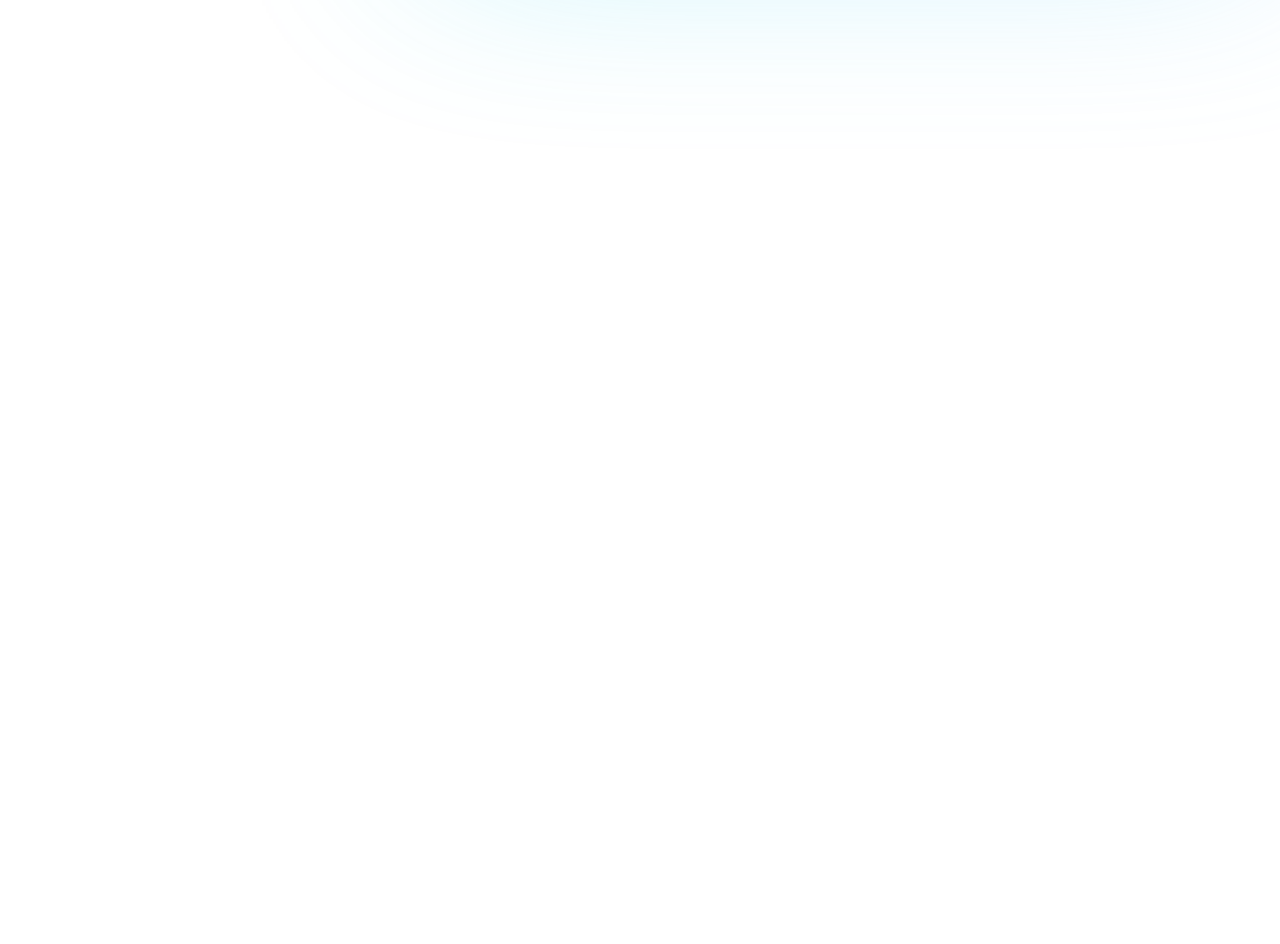
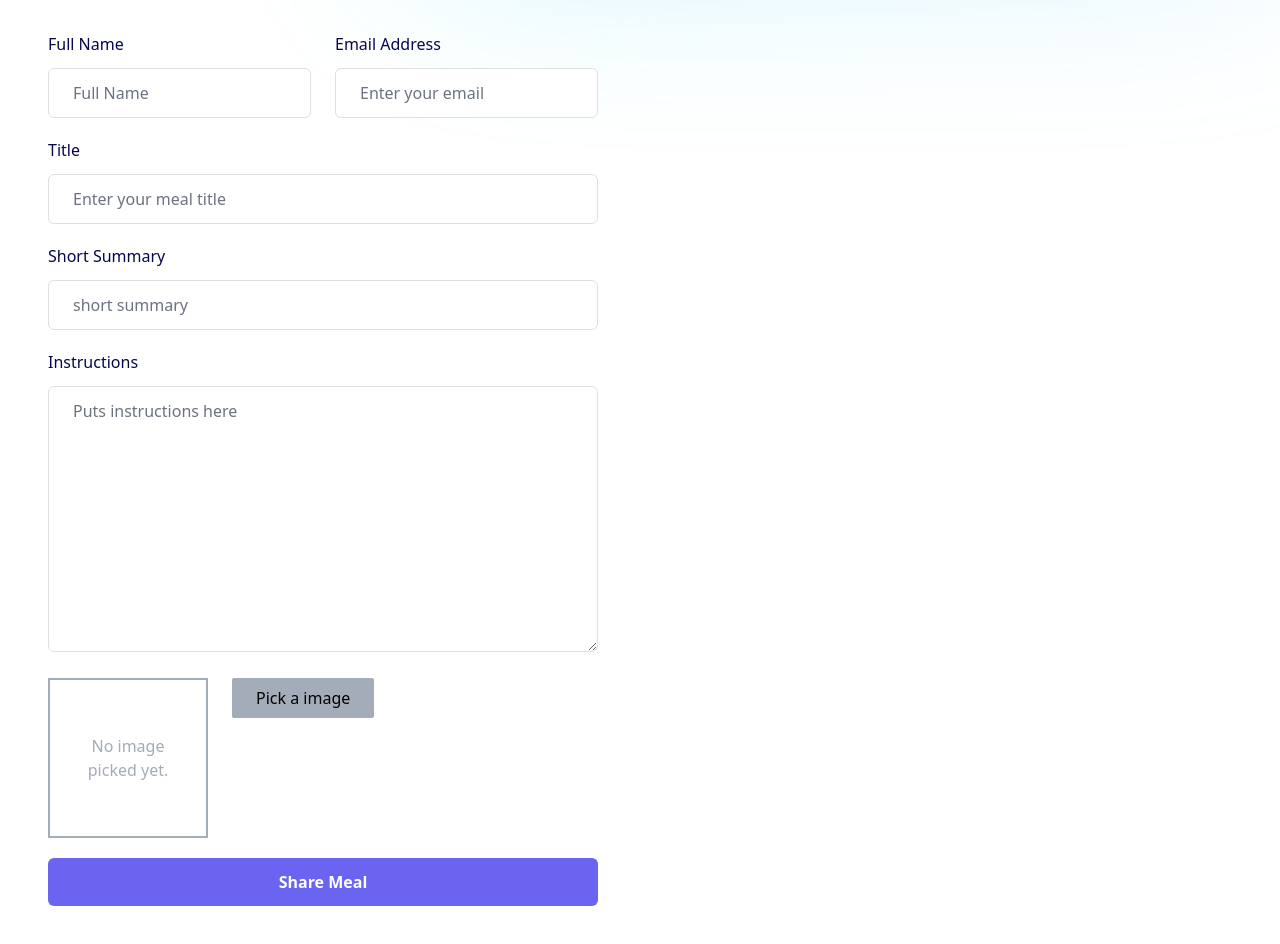
Before and after one commit to hendragunz/next-meals, a Next.js app: page /meals/share in a window 1280 px wide. Shown: the part 200-1144 px from the top of the page. Before the commit the page ends 800 px from the top, so only its background shows below. Built offline with nearby package versions, Linux system fonts and the light colour scheme.

Commit message:
add image picker to the form

```diff
--- a/src/app/meals/page.tsx
+++ b/src/app/meals/page.tsx
@@ -1,7 +1,7 @@
 import Link from "next/link"
 import { Suspense } from "react"
 import Container from "@/components/container"
-import MealsGrid from "@/components/meals-grid"
+import MealsGrid from "@/components/meals/meals-grid"
 import { getMeals } from "@/lib/meals"
 
 async function Meals() {
@@ -29,10 +29,12 @@ export default function MealsPage() {
 
             <div className="mt-5 sm:flex md:mt-8">
               <div className="rounded-md shadow">
-                <a href=""
-                  className="flex items-center justify-center w-full px-6 py-2 text-base font-medium leading-6 text-white transition duration-150 ease-in-out bg-blue-500 border border-transparent rounded-md hover:bg-blue-600 focus:outline-none focus:shadow-outline-blue md:py-2 md:text-lg md:px-8">
+                <Link
+                  href="/meals/share"
+                  className="flex items-center justify-center w-full px-6 py-2 text-base font-medium leading-6 text-white transition duration-150 ease-in-out bg-blue-500 border border-transparent rounded-md hover:bg-blue-600 focus:outline-none focus:shadow-outline-blue md:py-2 md:text-lg md:px-8"
+                >
                   Share your favorite recipe
-                </a>
+                </Link>
               </div>
 
               {/* <div className="mt-3 rounded-md shadow sm:mt-0 sm:ml-3">
--- a/src/app/meals/share/page.tsx
+++ b/src/app/meals/share/page.tsx
@@ -1,7 +1,84 @@
+import Container from "@/components/container"
+import ImagePicker from "@/components/meals/image-picker"
+
 export default function BlogPostPage() {
   return (
-    <main>
-      <h1>This is detail meal share</h1>
-    </main>
-  );
+    <Container>
+      <div className="relative pt-36">
+        <h1>Share your favorite meal</h1>
+
+        <p>
+          Or any other meal you feel needs sharing!
+        </p>
+
+        <div className="w-full mt-10 max-w-[550px] ">
+          <form>
+            <div className="-mx-3 flex flex-wrap">
+              <div className="w-full px-3 sm:w-1/2">
+                <div className="mb-5">
+                  <label htmlFor="name" className="mb-3 block text-base font-medium text-[#07074D]">
+                    Full Name
+                  </label>
+                  <input type="text" name="name" id="name" placeholder="Full Name"
+                    className="w-full rounded-md border border-[#e0e0e0] bg-white py-3 px-6 text-base font-medium text-[#6B7280] outline-none focus:border-[#6A64F1] focus:shadow-md" />
+                </div>
+              </div>
+              <div className="w-full px-3 sm:w-1/2">
+                <div className="mb-5">
+                  <label htmlFor="email" className="mb-3 block text-base font-medium text-[#07074D]">
+                    Email Address
+                  </label>
+                  <input type="email" name="email" id="email" placeholder="Enter your email"
+                    className="w-full rounded-md border border-[#e0e0e0] bg-white py-3 px-6 text-base font-medium text-[#6B7280] outline-none focus:border-[#6A64F1] focus:shadow-md" />
+                </div>
+              </div>
+            </div>
+
+            <div className="mb-5">
+              <label htmlFor="title" className="mb-3 block text-base font-medium text-[#07074D]">
+                Title
+              </label>
+              <input type="text" name="title" id="title" placeholder="Enter your meal title"
+                className="w-full rounded-md border border-[#e0e0e0] bg-white py-3 px-6 text-base font-medium text-[#6B7280] outline-none focus:border-[#6A64F1] focus:shadow-md" />
+            </div>
+
+            <div className="mb-5">
+              <label htmlFor="summary" className="mb-3 block text-base font-medium text-[#07074D]">
+                Short Summary
+              </label>
+              <input type="text" name="summary" id="date"
+                placeholder="short summary"
+                className="w-full rounded-md border border-[#e0e0e0] bg-white py-3 px-6 text-base font-medium text-[#6B7280] outline-none focus:border-[#6A64F1] focus:shadow-md" />
+            </div>
+
+            <div className="mb-5">
+              <label htmlFor="instructions" className="mb-3 block text-base font-medium text-[#07074D]">
+                Instructions
+              </label>
+
+              <textarea
+                name="textarea"
+                id="instructions"
+                cols={30}
+                rows={10}
+                placeholder="Puts instructions here"
+                className="w-full rounded-md border border-[#e0e0e0] bg-white py-3 px-6 text-base font-medium text-[#6B7280] outline-none focus:border-[#6A64F1] focus:shadow-md"
+              />
+            </div>
+
+            <div className="mb-5">
+              <ImagePicker />
+            </div>
+
+            <div>
+              <button
+                className="hover:shadow-form w-full rounded-md bg-[#6A64F1] py-3 px-8 text-center text-base font-semibold text-white outline-none">
+                Share Meal
+              </button>
+            </div>
+          </form>
+        </div>
+      </div>
+    </Container>
+  )
 }
--- /dev/null
+++ b/src/components/meals/image-picker.module.css
@@ -0,0 +1,45 @@
+.controls {
+  display: flex;
+  align-items: flex-start;
+  gap: 1.5rem;
+  margin-bottom: 1rem;
+}
+
+.picker .input {
+  display: none;
+}
+
+.picker .button {
+  border: 0;
+  padding: 0.5rem 1.5rem;
+  background: #a4abb9;
+  border-radius: 2px;
+  cursor: pointer;
+  font: inherit;
+}
+
+.picker .button:hover,
+.picker .button:focus {
+  background: #b3b9c6;
+}
+
+.preview {
+  width: 10rem;
+  height: 10rem;
+  border: 2px solid #a4abb9;
+  display: flex;
+  justify-content: center;
+  align-items: center;
+  text-align: center;
+  color: #a4abb9;
+  position: relative;
+}
+
+.preview p {
+  margin: 0;
+  padding: 1rem;
+}
+
+.preview img {
+  object-fit: cover;
+}
--- /dev/null
+++ b/src/components/meals/image-picker.tsx
@@ -0,0 +1,57 @@
+'use client'
+
+import { useRef, useState } from "react"
+import classes from "./image-picker.module.css"
+import Image from "next/image"
+
+export default function ImagePicker({label, forName}: { label: string, forName: string }) {
+  const [pickedImage, setPickedImage] = useState()
+  const imageInput = useRef()
+
+  function handlePickClick() {
+    imageInput.current.click()
+  }
+
+  function handleImageChange(event: Event) {
+    const file = event.target.files[0]
+
+    if (!file) {
+      setPickedImage(null)
+      return;
+    }
+
+    const fileReader = new FileReader()
+
+    fileReader.onload = () => {
+      setPickedImage(fileReader.result)
+    }
+
+    fileReader.readAsDataURL(file)
+  }
+
+  return(
+    <div className={classes.picker}>
+      <label className="">{label}</label>
+      <div className={classes.controls}>
+        <div className={classes.preview}>
+          {!pickedImage && <p>No image picked yet.</p>}
+          {pickedImage && <Image src={pickedImage} alt="The image selected by the user." fill  />}
+        </div>
+        <input
+          className={classes.input}
+          type="file"
+          accept="image/*"
+          id={forName}
+          name={forName}
+          ref={imageInput}
+          onChange={handleImageChange}
+          required
+        />
+
+        <button className={classes.button} type="button" onClick={handlePickClick}>
+          Pick a image
+        </button>
+      </div>
+    </div>
+  )
+}
```
Also changed, not shown: src/components/meals/meal-item.module.css (renamed from src/components/meal-item.module.css), src/components/meals/meal-item.tsx (renamed from src/components/meal-item.tsx), src/components/meals/meals-grid.tsx (renamed from src/components/meals-grid.tsx).
